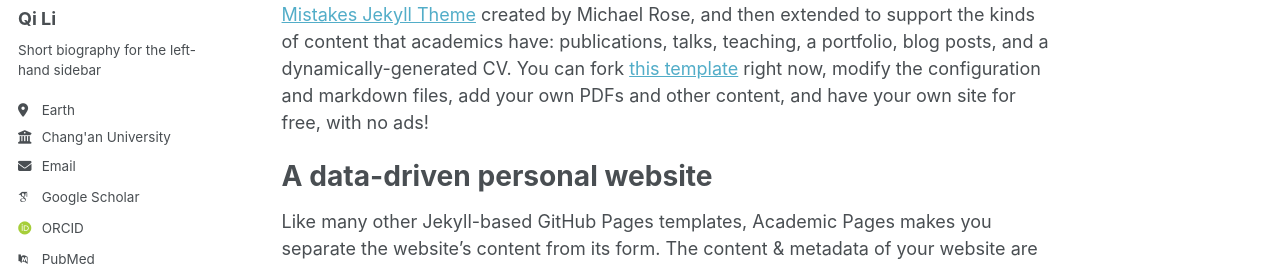
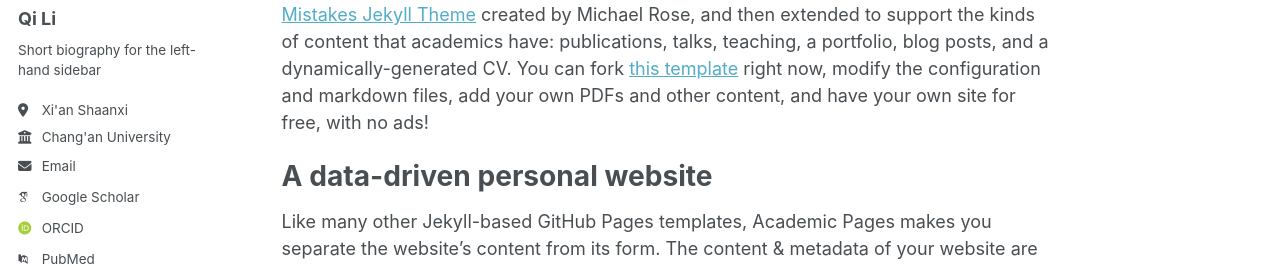
Before and after one commit to liqihao2000/liqihao2000.github.io, a Jekyll site: the page built from _pages/about.md, in a window 1280 px wide. Shown: the part 276-542 px from the top of the page. Built offline with Jekyll 4.4.1, drawn with Linux system fonts in a browser that asks for light colours; some web fonts are replaced.

Commit message:
update info

```diff
--- a/_config.yml
+++ b/_config.yml
@@ -26,7 +26,7 @@
   name             : "Qi Li"
   pronouns         : # example: "she/her"
   bio              : "Short biography for the left-hand sidebar"
-  location         : "Earth"
+  location         : "Xi'an Shaanxi"
   employer         : "Chang'an University"
   uri              : # URL
   email            : "liqihao@chd.edu.cn"
@@ -34,7 +34,7 @@
   # Academic websites
   academia         : # URL
   arxiv            : # URL - Update with the correct link to your profile
-  googlescholar    : "https://scholar.google.com/citations?user=PS_CX0AAAAAJ"
+  googlescholar    : "https://scholar.google.com/citations?hl=en&user=-jCIF8cAAAAJ&view_op=list_works&sortby=pubdate"
   impactstory      : # URL
   orcid            : "http://orcid.org/yourorcidurl"
   semantic         : # URL
```
